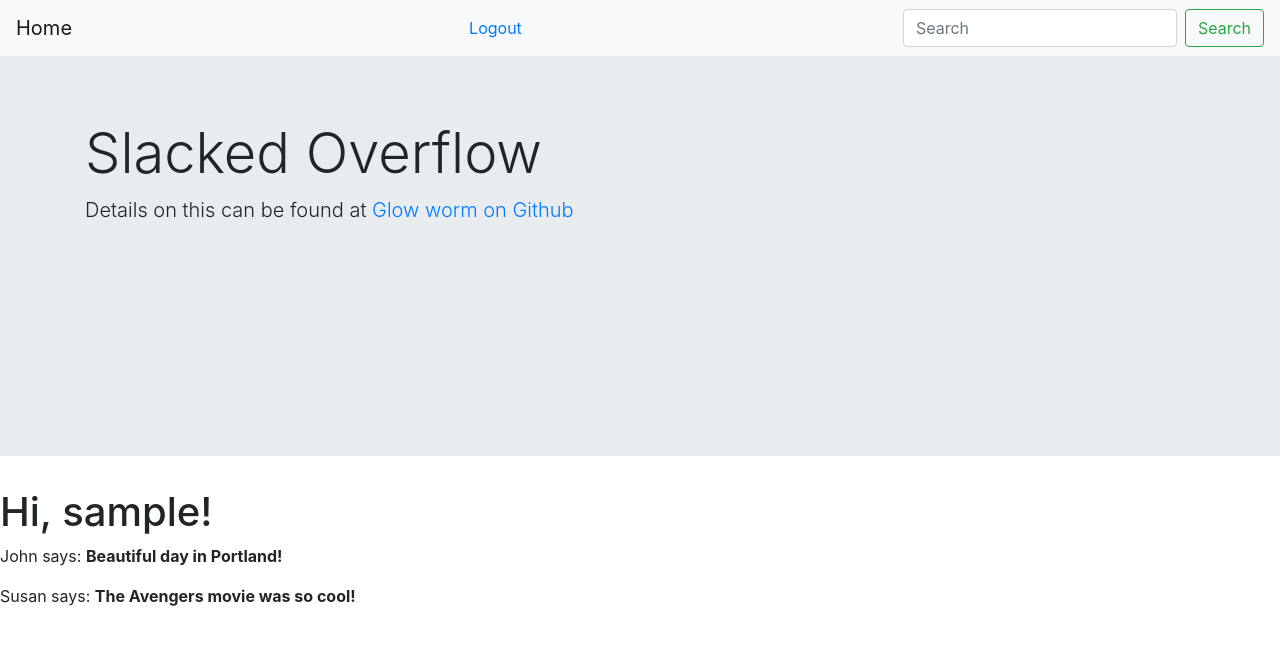
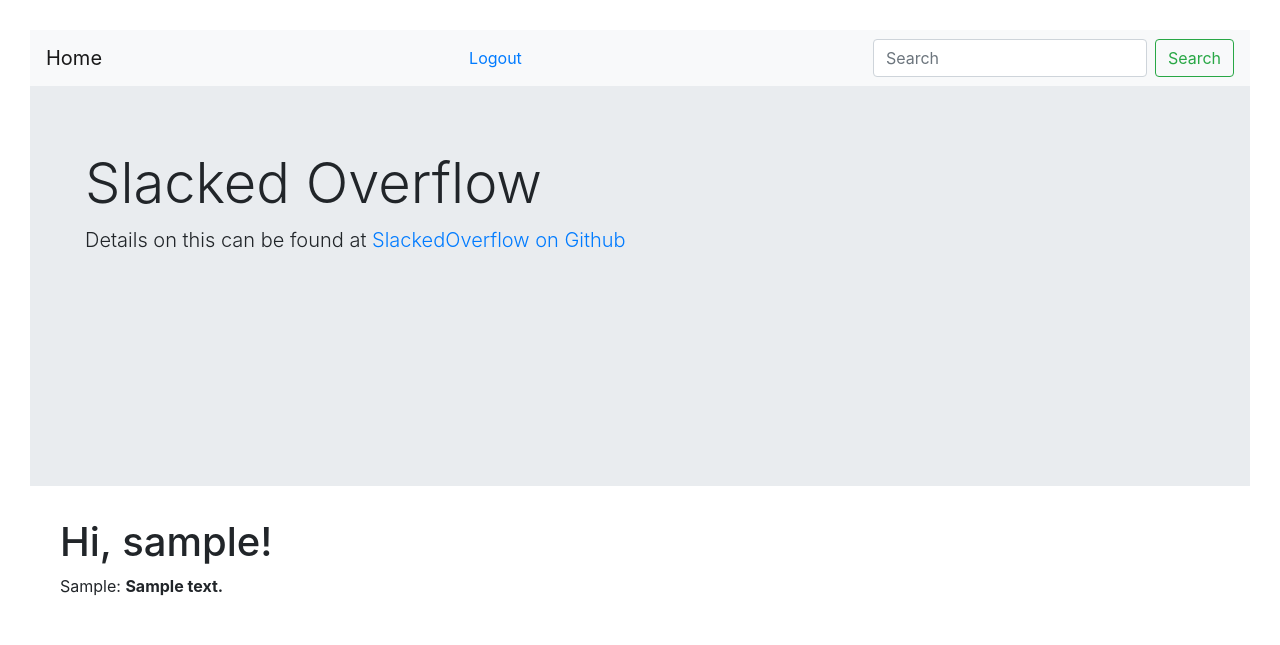
Before and after one commit to lavabyrd/slackedoverflow, a Flask app: page / in a window 1280 px wide. Shown: the top 645 px of the page. Run offline with Flask 2, Linux system fonts and the light colour scheme; a user stored in the database is signed in; tables that the repository leaves empty hold one stand-in row (values such as "Sample post"); some libraries are stand-ins or nearby versions.

Commit message:
fixed posts to behind login wall, fixed templates, login required, models

```diff
--- a/application/misc_func.py
+++ b/application/misc_func.py
@@ -31,7 +31,6 @@ def ping():
     # db.session.add(user)
     # db.session.commit()
 def post_write(team_id, team_domain, user_id, channel_id, ts):
-    print("step1")
 
     for i in thread_info(channel_id, ts):
         try:
@@ -47,5 +46,6 @@ def post_write(team_id, team_domain, user_id, channel_id, ts):
             )
             db.session.add(post)
             db.session.commit()
+            print("Item added to the Db")
         except:
             continue
--- a/application/models.py
+++ b/application/models.py
@@ -45,7 +45,7 @@ class Post(db.Model):
     replies = db.Column(db.Integer, index=True, nullable=True)
 
     def __repr__(self):
-        return f'Post {self.title}'
+        return f'Post {self.team_domain}'
 
 
 class Token(db.Model):
--- a/application/routes.py
+++ b/application/routes.py
@@ -23,9 +23,6 @@ from flask import (
     request,
     url_for
 )
-
-
-# Allows pretty printing of json to console
 
 from flask_login import (
     current_user,
@@ -63,17 +60,8 @@ sc_user = SlackClient(u_token)
 def index():
 
     # this is just here to demo
+    posts = models.Post.query.all()
 
-    posts = [
-        {
-            'author': {'username': 'John'},
-            'body': 'Beautiful day in Portland!'
-        },
-        {
-            'author': {'username': 'Susan'},
-            'body': 'The Avengers movie was so cool!'
-        }
-    ]
     return render_template('index.html', posts=posts)
 
 
@@ -173,3 +161,11 @@ def pre_install():
 def post_install():
     auth_response = Oauth_logic.oauth_access()
     return f"Authed and installed to your team - {auth_response['team_name']}"
+
+
+@app.route("/posts_page")
+@login_required
+def posts_page():
+    posts = models.Post.query.all()
+
+    return render_template("posts.html", posts=posts)
--- a/application/static/css/main.css
+++ b/application/static/css/main.css
@@ -1,3 +1,7 @@
 #header_jumbotron {
     height: 400px;
 }
+
+#body_main {
+    margin: 30px;
+}
--- a/application/templates/base.html
+++ b/application/templates/base.html
@@ -4,7 +4,7 @@
 <head>
     <meta charset="utf-8" />
     <meta http-equiv="X-UA-Compatible" content="IE=edge">
-    <title>Glow Worm</title>
+    <title>Slacked Overflow</title>
     <meta name="viewport" content="width=device-width, initial-scale=1">
     <link rel="stylesheet" href="https://maxcdn.bootstrapcdn.com/bootstrap/4.0.0/css/bootstrap.min.css" integrity="sha384-Gn5384xqQ1aoWXA+058RXPxPg6fy4IWvTNh0E263XmFcJlSAwiGgFAW/dAiS6JXm"
         crossorigin="anonymous">
@@ -13,7 +13,7 @@
 
 <body>
 
-
+    <div id="body_main">
         {% include "/partials/_navbar.html" %} {% include "/partials/_header.html" %} {% with messages = get_flashed_messages() %}
         {% if messages %}
         <ul>
@@ -23,7 +23,8 @@
                 {% endfor %}
         </ul>
         </div>
-    {% endif %} {% endwith %} {% block content %} {% endblock %}
+        {% endif %} {% endwith %}
+        <div id="body_main">{% block content %} {% endblock %}</div>
         <!--js snippets -->
         <script src="https://code.jquery.com/jquery-3.2.1.slim.min.js" integrity="sha384-KJ3o2DKtIkvYIK3UENzmM7KCkRr/rE9/Qpg6aAZGJwFDMVNA/GpGFF93hXpG5KkN"
             crossorigin="anonymous"></script>
@@ -32,6 +33,7 @@
         <script src="https://maxcdn.bootstrapcdn.com/bootstrap/4.0.0/js/bootstrap.min.js" integrity="sha384-JZR6Spejh4U02d8jOt6vLEHfe/JQGiRRSQQxSfFWpi1MquVdAyjUar5+76PVCmYl"
             crossorigin="anonymous"></script>
 
+
 </body>
 
 </html>
--- a/application/templates/index.html
+++ b/application/templates/index.html
@@ -2,8 +2,8 @@
 <h1>Hi, {{ current_user.username }}!</h1>
 {% for post in posts %}
 <div>
-    <p>{{ post.author.username }} says:
-        <b>{{ post.body }}</b>
+    <p> {{ post.team_domain }}:
+        <b>{{ post.message_text }}</b>
     </p>
 </div>
 {% endfor %} {% endblock %}
--- a/application/templates/partials/_header.html
+++ b/application/templates/partials/_header.html
@@ -2,7 +2,7 @@
     <div class="container">
         <h1 class="display-4">Slacked Overflow</h1>
         <p class="lead">Details on this can be found at
-            <a href="https://github.com/splinterific/Glow-Worm">Glow worm on Github</a>
+            <a href="https://github.com/splinterific/slackedoverflow">SlackedOverflow on Github</a>
         </p>
     </div>
 </div>
--- a/application/templates/posts.html
+++ b/application/templates/posts.html
@@ -1,3 +1,3 @@
-{% extends 'base.html' %} {% block content %}
-<h1>this will contain the posts as they become available</h1>
-{% endblock %}
+{% extends 'base.html' %} {% block content %} {% for post in posts %}
+<li>Message text: {{ post.message_text }}</li>
+{% endfor %} {% endblock %}
```
Lines whose indentation alone changed are shown as unchanged.
